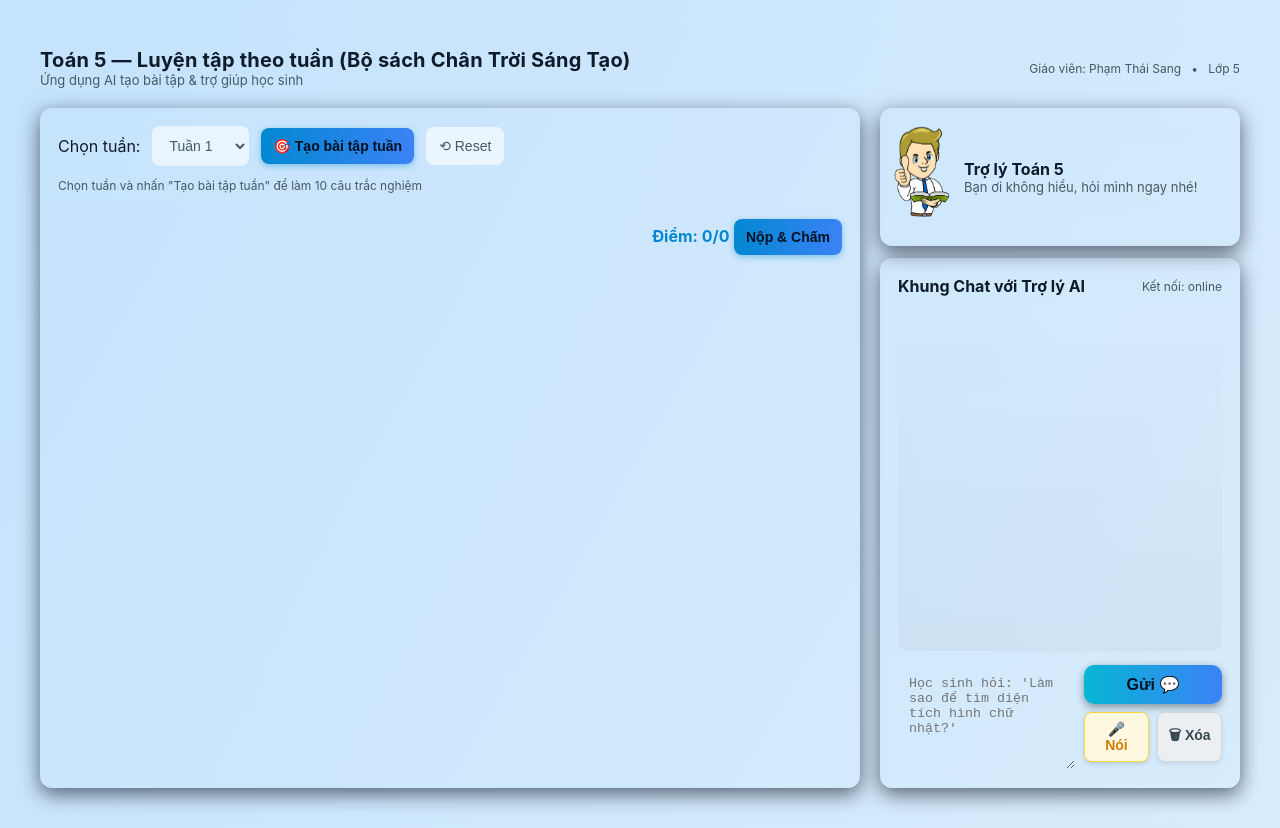
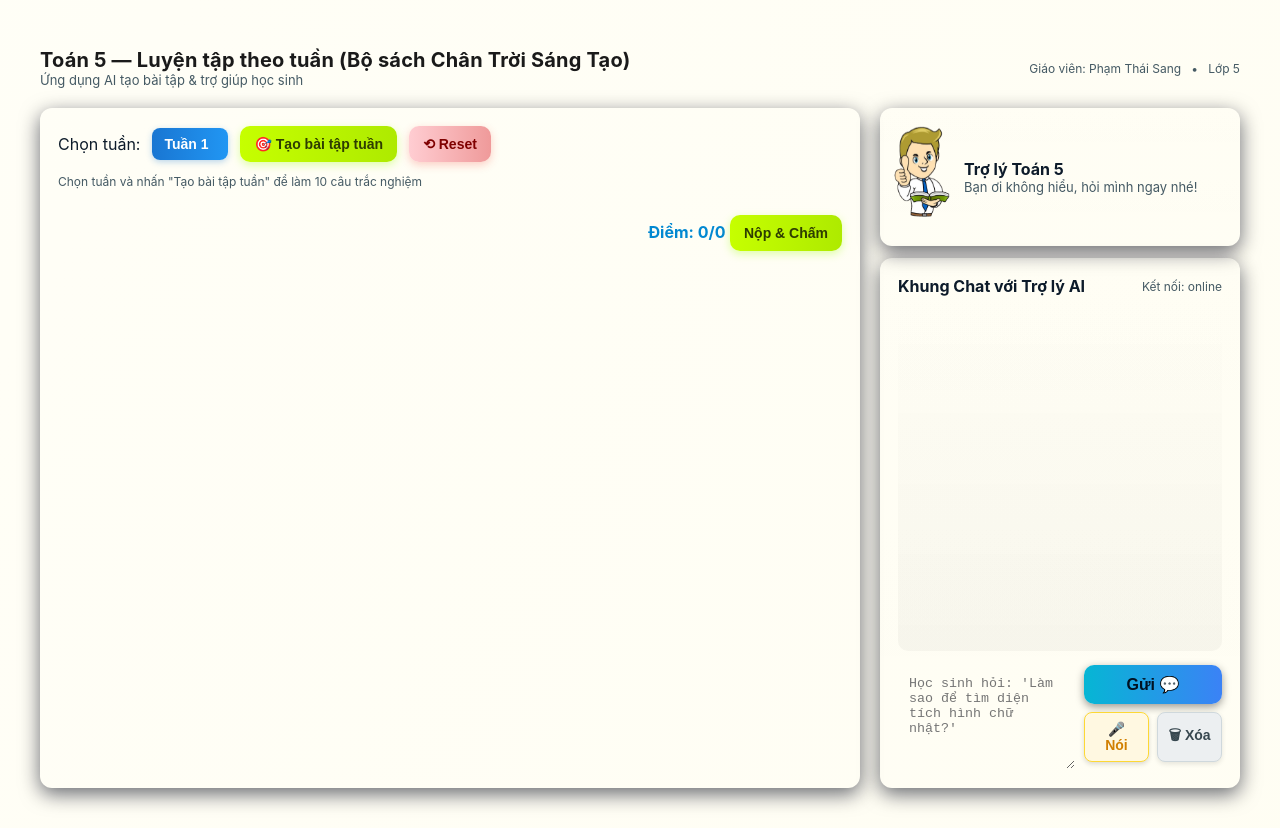
Before and after one commit to mailtaoai01-pixel/luyen-tap-toan-5, a plain HTML site: page index.html in a window 1280 px wide. Drawn offline with Linux system fonts and the light colour scheme.

Commit message:
Update index.html

```diff
--- a/index.html
+++ b/index.html
@@ -8,7 +8,7 @@
     :root{
   --bg1: #e3f2fd;         /* xanh nhạt */
   --bg2: #bbdefb;         /* xanh lam nhạt */
-  --card: #ffffffcc;       /* trắng trong suốt nhẹ */
+  --card: #ffffffcc;       /* xanh lam đậm */
   --accent: #0288d1;       /* xanh lam đậm */
   --muted: #455a64;        /* xám chữ phụ */
   --glass: rgba(255,255,255,0.6);
@@ -127,10 +127,10 @@ button.primary:hover {
   .option-btn:hover {
     background-color: #333;
   }
-/* ==== Số thứ tự câu hỏi: nền vàng nhạt, số đỏ ==== */
+/* ==== Số thứ tự câu hỏi: nền xanh, số đỏ ==== */
 .q-left {
   min-width: 44px;
-  background: #fff8e1;        /* vàng nhạt dịu mắt */
+  background: #fff8e1;        /* xanh */
   color: #d32f2f;             /* đỏ tươi */
   border-radius: 8px;
   padding: 8px 10px;
@@ -193,16 +193,86 @@ button.primary:hover {
     background-color: #f44336 !important; /* đỏ */
     color: #fff;
   }
-  /* ===== HIỆU ỨNG NỀN ĐỘNG NHẸ ===== */
+
+/* ===== NỀN TRẮNG KEM ÁNH VÀNG DỊU NHẸ ===== */
 html, body {
-  background: linear-gradient(120deg, #e3f2fd, #bbdefb, #e3f2fd);
+  background: linear-gradient(120deg, #ffffff, #fffef6, #fffdf0);
   background-size: 400% 400%;
-  animation: gradientMove 15s ease infinite;
+  animation: gradientMove 25s ease infinite;
+  color: #1a1a1a;
 }
+
 @keyframes gradientMove {
   0% { background-position: 0% 50%; }
   50% { background-position: 100% 50%; }
   100% { background-position: 0% 50%; }
+}
+/* ===== TÙY CHỈNH MÀU NÚT & CÂU HỎI ===== */
+
+/* Màu nút chọn tuần (xanh chuối tươi) */
+button.primary,
+#generateBtn {
+  background: linear-gradient(90deg, #c6ff00, #aeea00);
+  color: #2e3d00;
+  font-weight: 700;
+  border: none;
+  border-radius: 10px;
+  padding: 10px 14px;
+  box-shadow: 0 3px 8px rgba(173, 255, 47, 0.4);
+  transition: all 0.2s ease;
+}
+button.primary:hover,
+#generateBtn:hover {
+  transform: scale(1.05);
+  box-shadow: 0 5px 12px rgba(173, 255, 47, 0.6);
+}
+
+/* Nút Reset màu đỏ nhạt */
+#resetBtn {
+  background: linear-gradient(90deg, #ffcdd2, #ef9a9a);
+  color: #7f0000;
+  font-weight: 700;
+  border: none;
+  border-radius: 10px;
+  padding: 10px 14px;
+  box-shadow: 0 3px 8px rgba(244, 67, 54, 0.25);
+  transition: all 0.2s ease;
+}
+#resetBtn:hover {
+  background: linear-gradient(90deg, #ef9a9a, #e57373);
+  box-shadow: 0 4px 10px rgba(244, 67, 54, 0.4);
+}
+
+/* Câu hỏi in đậm, rõ hơn */
+.question {
+  font-weight: 600;
+  font-size: 16px;
+  color: #1a1a1a;
+  line-height: 1.5;
+}
+/* ===== Ô CHỌN TUẦN (SELECT) XANH ĐẬM ===== */
+select {
+  background: linear-gradient(90deg, #1976d2, #2196f3);
+  color: #fff;
+  font-weight: 600;
+  border: none;
+  border-radius: 8px;
+  padding: 8px 12px;
+  box-shadow: 0 2px 6px rgba(25, 118, 210, 0.3);
+  appearance: none;
+  cursor: pointer;
+  transition: all 0.2s ease;
+}
+select:hover {
+  background: linear-gradient(90deg, #1565c0, #1e88e5);
+  box-shadow: 0 4px 10px rgba(25, 118, 210, 0.4);
+}
+
+/* Khi menu thả xuống (các tuần) mở ra */
+select option {
+  background: #e3f2fd;
+  color: #0d47a1;
+  font-weight: 600;
 }
 
 /* ===== CARD NỔI NHẸ ===== */
```
